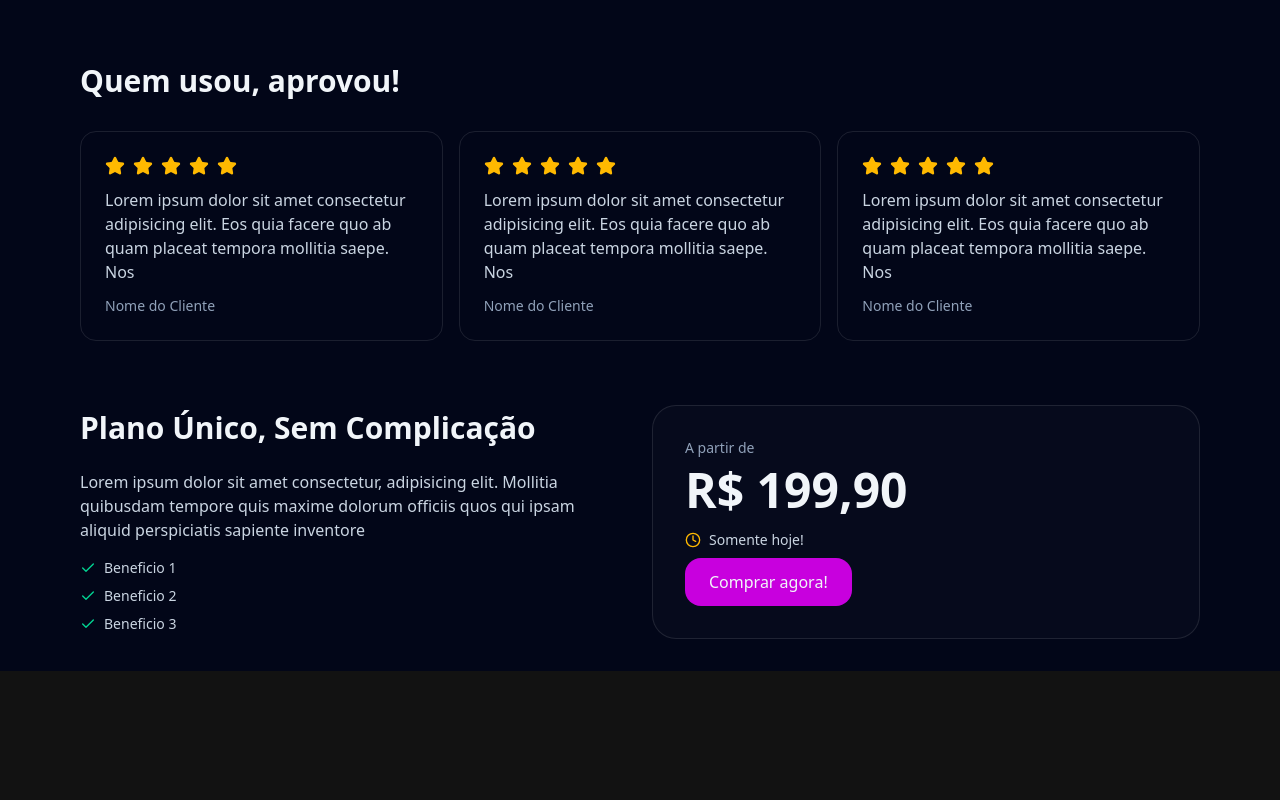
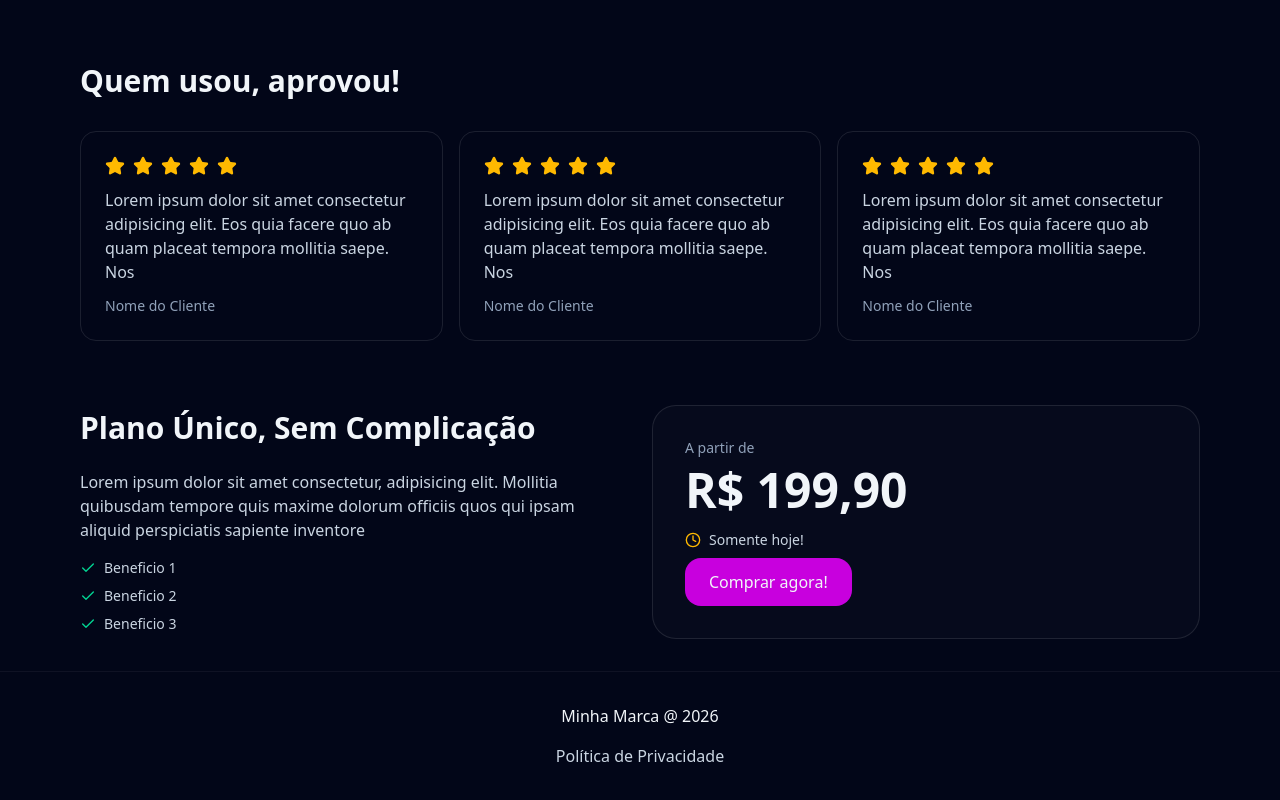
Before and after one commit to VictorLapaDev/React-Course-Matheus-Battiti, a React (Vite) app in the folder 12-DeployProject/MeuProjetoReact/: page / in a window 1280 px wide. Shown: the part 1006-1806 px from the top of the page. Before the commit the page ends 1677 px from the top, so only its background shows below. Built offline with nearby package versions, Linux system fonts and the light colour scheme.

Commit message:
feat: finalizando footer and page

```diff
--- a/12-DeployProject/MeuProjetoReact/src/App.jsx
+++ b/12-DeployProject/MeuProjetoReact/src/App.jsx
@@ -278,10 +278,22 @@ function App() {
             <div className="text-sm text-slate-300  mt-4 flex items-center gap-2">
               <Clock className="size-4 text-amber-400" /> Somente hoje!
             </div>
-            <button className="mt-2 cursor-pointer rounded-2xl bg-fuchsia-600 hover:bg-fuchsia-800 transition px-6 py-3 font-medium">Comprar agora!</button>
+            <button className="mt-2 cursor-pointer rounded-2xl bg-fuchsia-600 hover:bg-fuchsia-800 transition px-6 py-3 font-medium">
+              Comprar agora!
+            </button>
           </div>
         </div>
       </section>
+
+      {/* Footer */}
+      <footer className="border-t border-white/5">
+        <div className="mx-auto max-w-6xl px-4 py-8 flex flex-col items-center">
+          <div className="mb-4">Minha Marca @ {new Date().getFullYear()}</div>
+          <a href="#" className="text-slate-300">
+            Política de Privacidade
+          </a>
+        </div>
+      </footer>
     </div>
   );
 }
```
